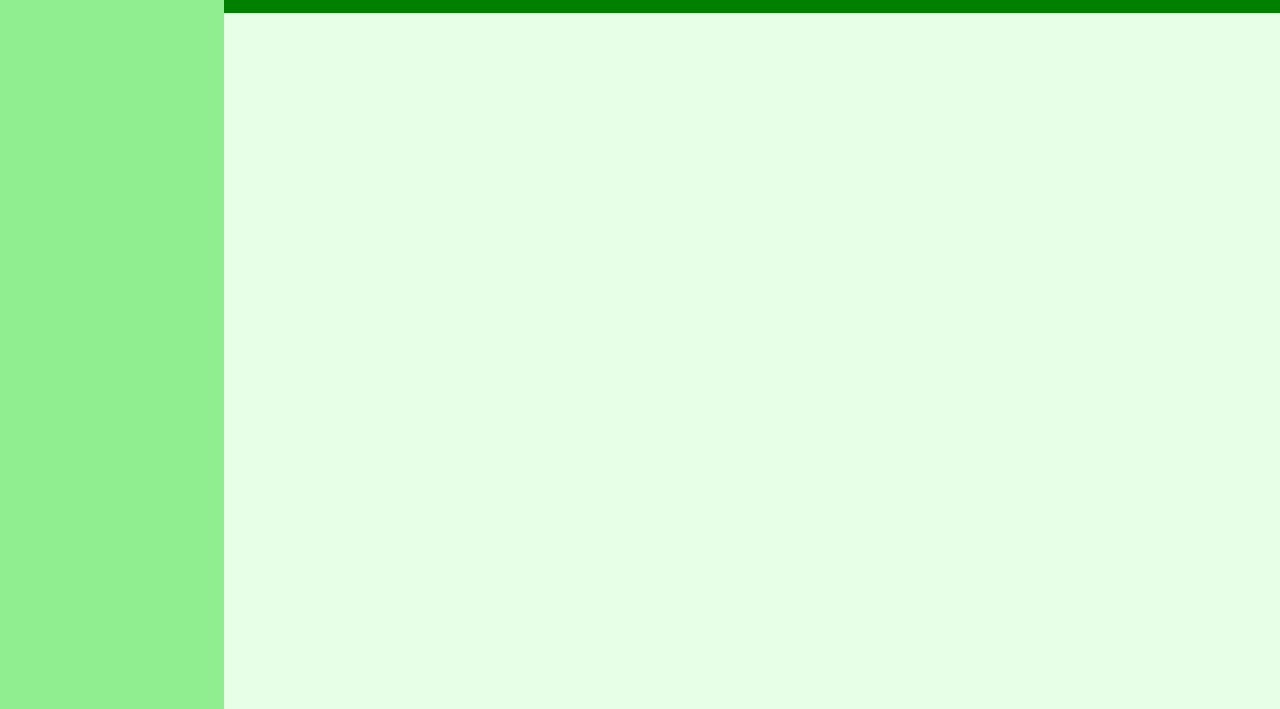
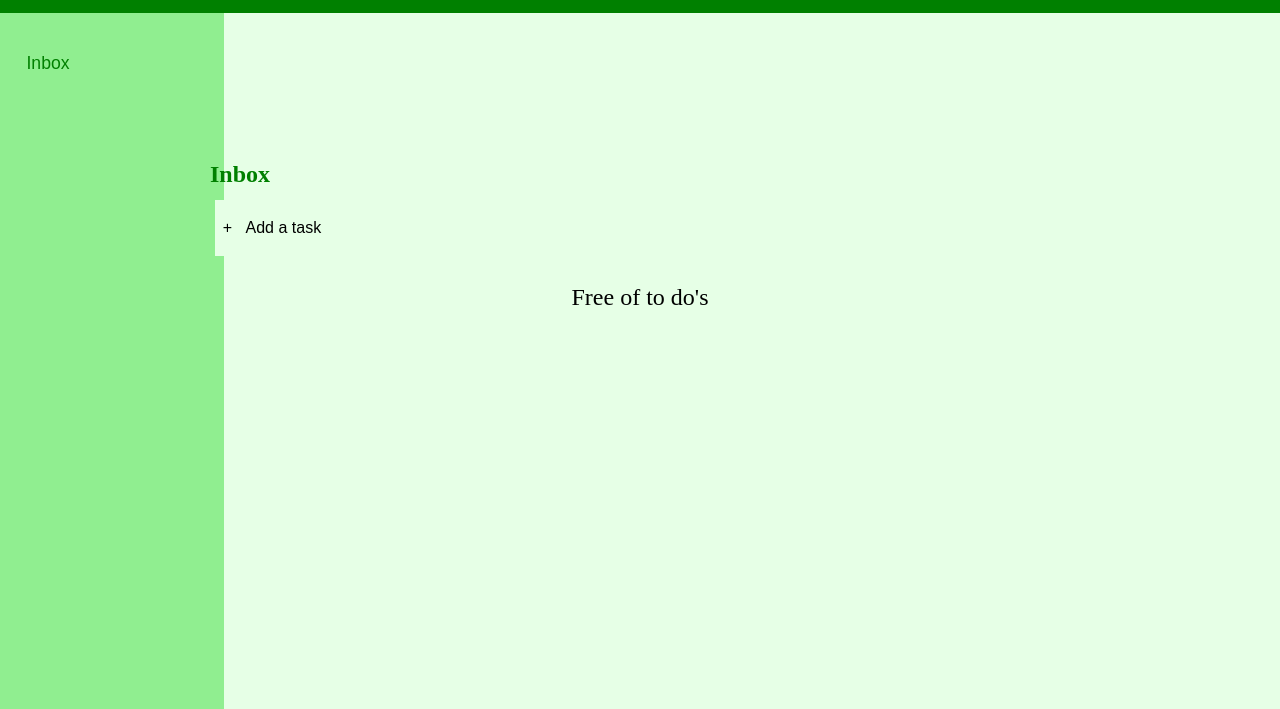
Before and after one commit to mjmealey/to-do-list, a website built with Vite: page to-do-list/index.html in a window 1280 px wide. Shown: the part 91-800 px from the top of the page. Built offline with nearby package versions, Linux system fonts and the light colour scheme; a web font is replaced by a local one.

Commit message:
positioning adjusted for toDos main element due to change in HTML structure

```diff
--- a/to-do-list/src/style.css
+++ b/to-do-list/src/style.css
@@ -34,7 +34,7 @@ nav {
 
 #toDos {
   position:relative;
-  top:2rem;
+  bottom:75rem;
 }
 
 #inboxToDo {
@@ -74,7 +74,7 @@ nav {
   width: 11.5rem;
   height: 80rem;
   position: relative;
-  bottom: 12.35rem;
+  bottom: 0.5rem;
   right: 0.5rem;
 }
 
```
